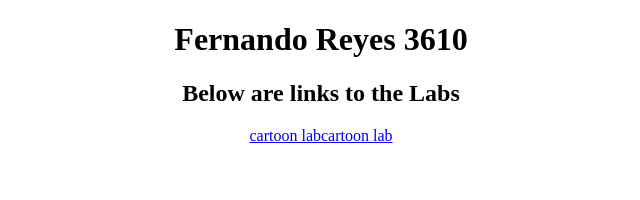
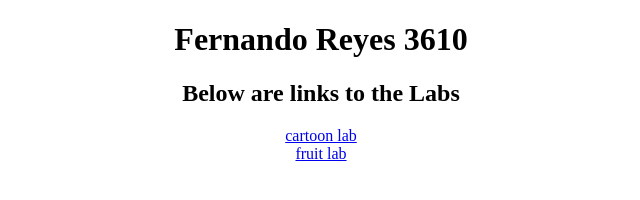
Before and after one commit to fernrey/CISC3610, a plain HTML site: page index.html in a window 1280 px wide. Shown: the whole page, without its empty margins (319-959 px from the left). Drawn offline with Linux system fonts and the light colour scheme.

Commit message:
updated html

```diff
--- a/index.html
+++ b/index.html
@@ -14,7 +14,7 @@
     <h2 class="title">Below are links to the Labs</h2>
     <div class="mainContainer">
         <a href="Cartoon/index.html">cartoon lab</a>
-        <a href="Cartoon/index.html">cartoon lab</a>
+        <a href="Cartoon/index.html">fruit lab</a>
     </div>
 </body>
 
--- a/styles.css
+++ b/styles.css
@@ -6,5 +6,6 @@
     display: flex;
     text-align: center;
     justify-content: center;
+    flex-direction: column;
 
 }
```
Also changed, not shown: Cartoon/index.html (+1 -1 lines).
